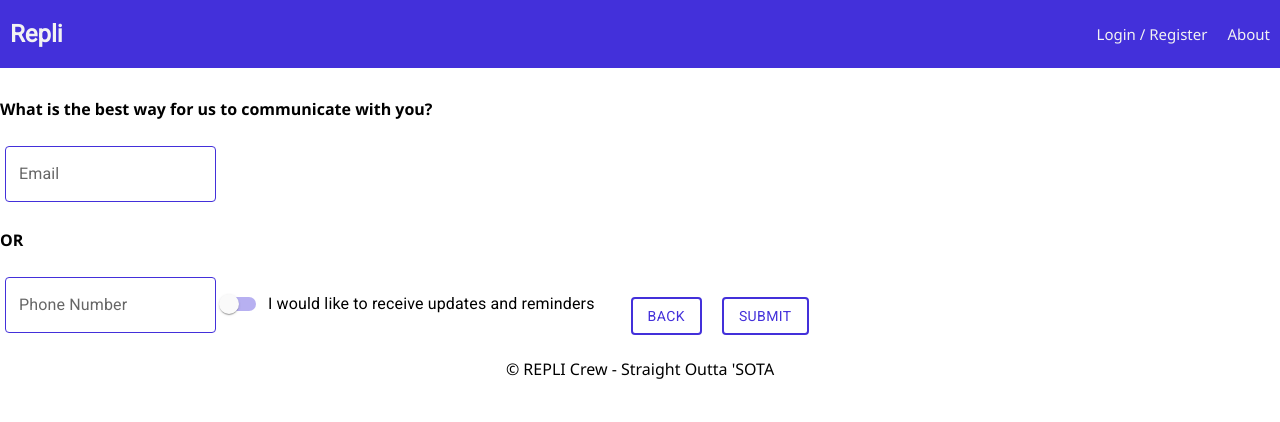
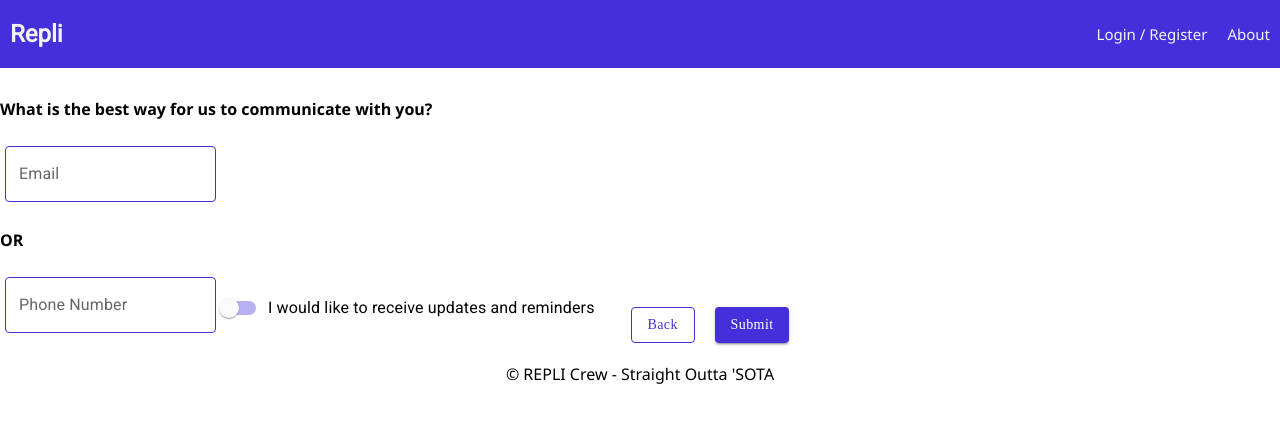
Before and after one commit to TC-Design-Forge-Repli/Repli-RSVP, a React (Create React App) app: page /#/reminders/1 in a window 1280 px wide. Shown: the top 422 px of the page. Built offline with nearby package versions, Linux system fonts and the light colour scheme; no server answers.

Commit message:
got toggle figured out on rsvp and editRsvp pages

```diff
--- a/src/components/EventCodePage/EventCodePage.jsx
+++ b/src/components/EventCodePage/EventCodePage.jsx
@@ -121,7 +121,12 @@ function EventCodePage() {
 
           <Button
             className="eventCodeSubmitButton"
-            style={{backgroundColor:"#4330DA", marginLeft:"50px", marginRight:"50px"}}
+            style={{
+              textTransform: 'none',
+              backgroundColor:"#4330DA",
+              marginLeft:"50px",
+              marginRight:"50px"
+            }}
             variant="contained"
             onClick={enterEventCode}>Enter
           </Button>
--- a/src/components/RemindersPage/RemindersPage.jsx
+++ b/src/components/RemindersPage/RemindersPage.jsx
@@ -133,13 +133,17 @@ function RemindersPage() {
 
 
         <Button
-          className="backToEventCodePage"
+          className="backToRsvpPage"
           type="back"
           variant="outlined"
-          style={{color:"#4330DA",
-                  border:"2px solid #4330DA",
-                  marginTop:"25px",
-                  marginLeft:"20px"}}
+          style={{
+            textTransform: 'none',
+            color:"#4330DA",
+            fontFamily: 'Montserrat',
+            border:"1.5px solid #4330DA",
+            marginTop:"35px",
+            marginLeft:"20px"
+          }}
           onClick={() => history.push(`/rsvp/${storePartyId.party_id}`)}>Back
         </Button>
 
@@ -147,11 +151,15 @@ function RemindersPage() {
         <Button
           className="backToEventCodePage"
           type="back"
-          variant="outlined"
-          style={{color:"#4330DA",
-                  border:"2px solid #4330DA",
-                  marginTop:"25px",
-                  marginLeft:"20px"}}
+          variant="contained"
+          style={{
+            textTransform: 'none',
+            backgroundColor: '#4330DA',
+            fontFamily: 'Montserrat',
+            color: 'white',
+            marginTop: '35px',
+            marginLeft: '20px',
+          }}
           onClick={handleRemindersSubmission}>Submit
         </Button>
    </>
--- a/src/components/RsvpPage/EditRsvpPageItem.jsx
+++ b/src/components/RsvpPage/EditRsvpPageItem.jsx
@@ -8,7 +8,7 @@ import InputLabel from '@mui/material/InputLabel';
 import MenuItem from '@mui/material/MenuItem';
 import FormControl from '@mui/material/FormControl';
 import Select from '@mui/material/Select';
-import makeStyles from '@material-ui/core';
+import { makeStyles } from '@material-ui/core';
 
 function EditRsvpPageItem({partyGuest}) {
 
@@ -18,6 +18,25 @@ function EditRsvpPageItem({partyGuest}) {
 
 
     const dispatch = useDispatch();
+
+    const useStyles = makeStyles({
+        switch: {
+          // '& .MuiSwitch-thumb': {
+          //   backgroundColor: "#4330DA",
+          // },
+          "& .Mui-checked": {
+            color: "#4330DA"
+            // transform: "translateX(25px) !important"
+          },
+          "& .MuiSwitch-track": {
+            backgroundColor: "#4330DA !important"
+          }
+        },
+        checked: {},
+        track: {},
+      });
+
+    const classes= useStyles();
 
     useEffect(() => {
         dispatch({
@@ -63,6 +82,7 @@ function EditRsvpPageItem({partyGuest}) {
                 <FormControlLabel
                     control={
                     <Switch
+                        className={classes.switch}
                         checked={true}
                         onChange={() => setChecked(false)}
                     />}
@@ -78,7 +98,7 @@ function EditRsvpPageItem({partyGuest}) {
                     labelId="demo-simple-select-standard-label"
                     id="demo-simple-select-standard"
                     required
-                    value={mealChoice || ''}
+                    value={mealChoice}
                     onChange={() => setMealChoice(event.target.value)}
                     >
                     {mealOptions.map(mealOption => {
@@ -99,6 +119,7 @@ function EditRsvpPageItem({partyGuest}) {
                 <FormControlLabel
                     control={
                     <Switch
+                        className={classes.switch}
                         checked={false}
                         onChange={() => setChecked(true)}
                     />}
--- a/src/components/RsvpPage/RsvpPageItem.jsx
+++ b/src/components/RsvpPage/RsvpPageItem.jsx
@@ -15,6 +15,27 @@ function RsvpPageItem({partyGuest}) {
     const [checked, setChecked] = useState(true);
     const mealOptions = useSelector(store => store.meals)
     const dispatch = useDispatch();
+
+
+    const useStyles = makeStyles({
+        switch: {
+          // '& .MuiSwitch-thumb': {
+          //   backgroundColor: "#4330DA",
+          // },
+          "& .Mui-checked": {
+            color: "#4330DA"
+            // transform: "translateX(25px) !important"
+          },
+          "& .MuiSwitch-track": {
+            backgroundColor: "#4330DA !important"
+          }
+        },
+        checked: {},
+        track: {},
+      });
+
+    const classes= useStyles();
+
 
     useEffect(() => {
         dispatch({
@@ -46,39 +67,23 @@ function RsvpPageItem({partyGuest}) {
         })
     }
 
-    const useStyles = makeStyles({
-        switch: {
-          // '& .MuiSwitch-thumb': {
-          //   backgroundColor: "#4330DA",
-          // },
-          "& .Mui-checked": {
-            color: "#4330DA"
-            // transform: "translateX(25px) !important"
-          },
-          "& .MuiSwitch-track": {
-            backgroundColor: "#4330DA !important"
-          }
-        },
-        checked: {},
-        track: {},
-      });
-
     return (
         <>
             <h4>{partyGuest.guest_name}</h4>
 
             {checked ?
+            // show toggle(switch) and meal drop down if guest is accepting the invitation
             <>
-            {/* show toggle(switch) and meal drop down if guest is accepting the invitation*/}
                 <form onChange={updateResponse}>
                     <FormGroup>
                     <FormControlLabel
                         control={
                         <Switch
-
+                            className={classes.switch}
                             checked={true || ''}
                             onChange={() => setChecked(false)}
                         />}
+
                         label={`${checked ? 'Politely Accept' : 'Regretfully Decline' }`}
                     />
                     </FormGroup>
@@ -112,6 +117,7 @@ function RsvpPageItem({partyGuest}) {
                     <FormControlLabel
                         control={
                         <Switch
+                            className={classes.switch}
                             checked={false}
                             onChange={() => setChecked(true)}
                         />}
```
Lines whose indentation alone changed are shown as unchanged.
